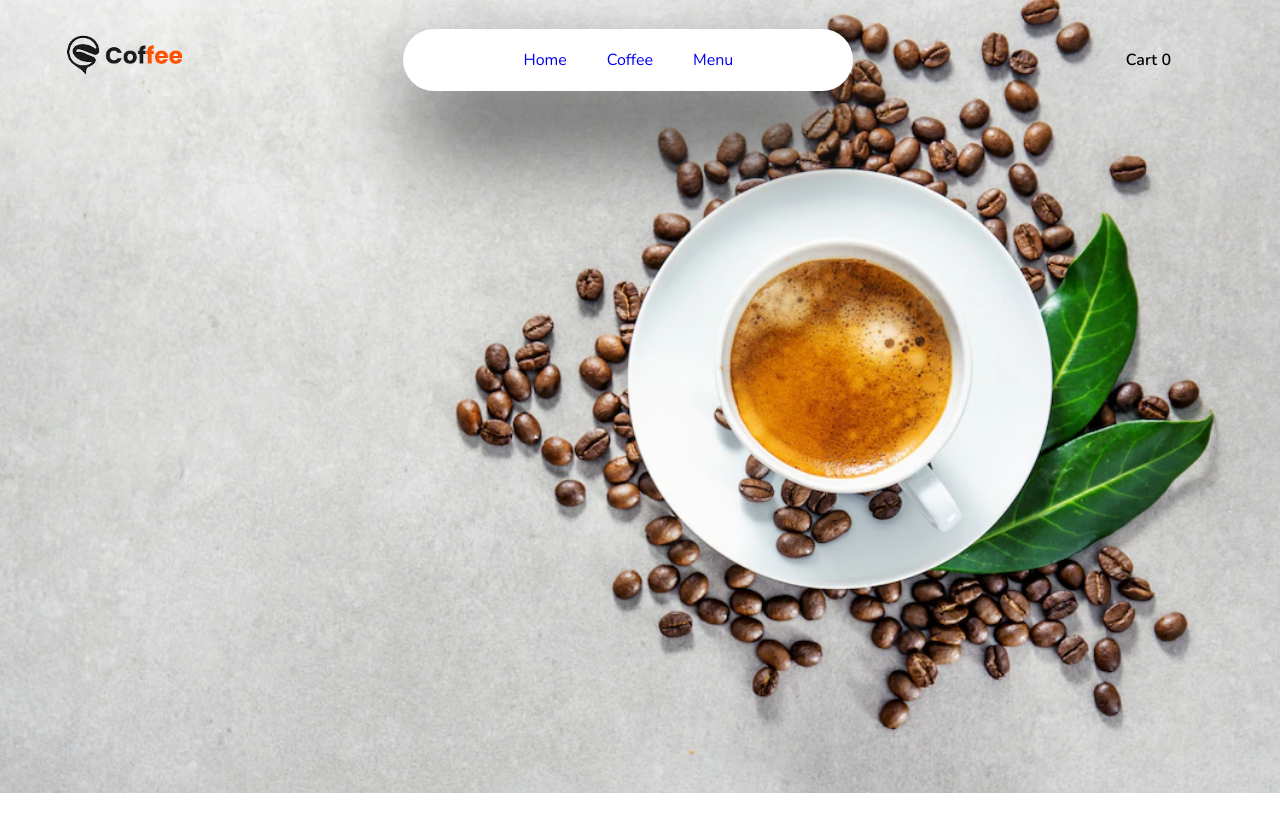
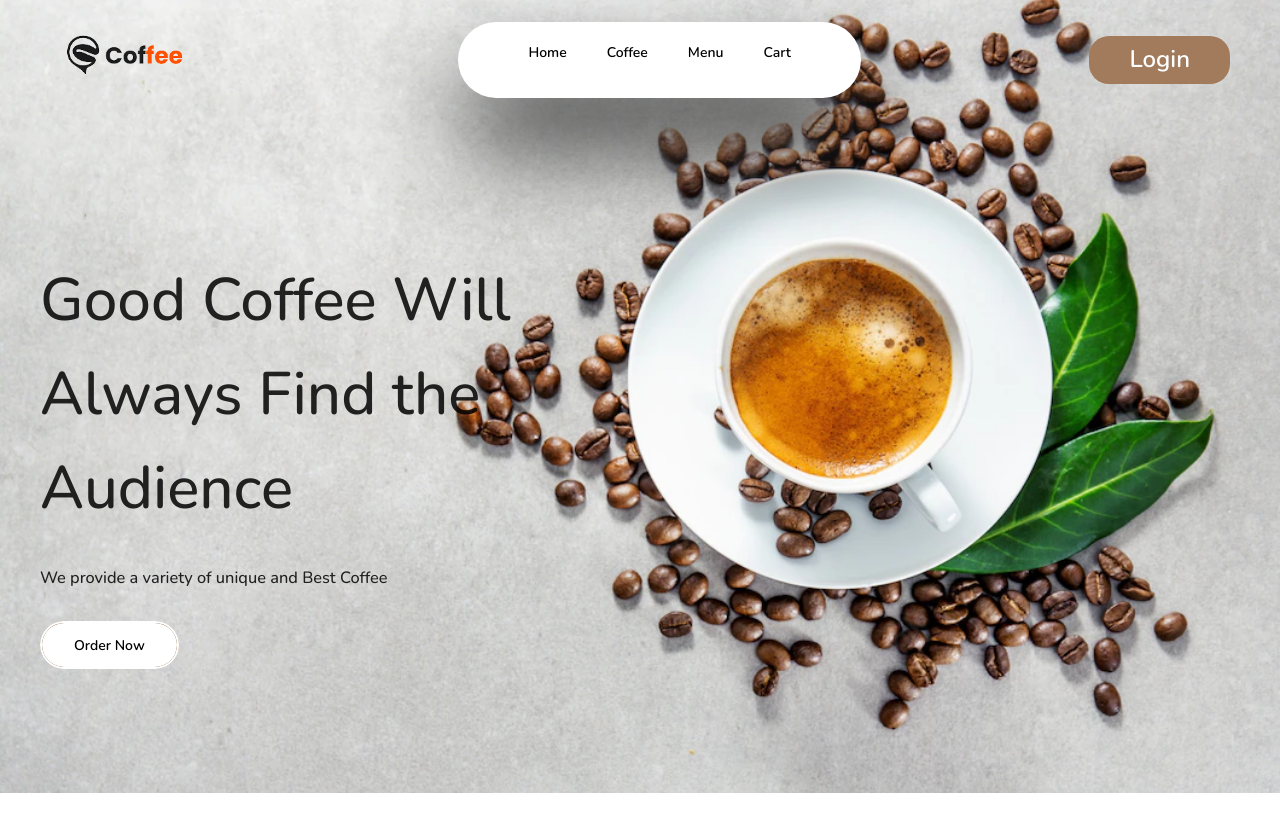
Before and after one commit to tindoan9/coffeeapp, a React (Create React App) app: page / in a window 1280 px wide. Shown: the top 832 px of the page. Built offline with nearby package versions, Linux system fonts and the light colour scheme.

Commit message:
'commit'

```diff
--- a/package.json
+++ b/package.json
@@ -6,6 +6,7 @@
     "@testing-library/jest-dom": "^5.16.4",
     "@testing-library/react": "^13.3.0",
     "@testing-library/user-event": "^13.5.0",
+    "antd": "^4.21.4",
     "react": "^18.1.0",
     "react-dom": "^18.1.0",
     "react-router-dom": "6",
--- a/src/coffeeApp/NavBar/NavBar.jsx
+++ b/src/coffeeApp/NavBar/NavBar.jsx
@@ -20,7 +20,7 @@ export default function NavBar() {
 
                     </ul>
                 </nav>
-                <b className='cart__number'>Cart <span>0</span></b>
+                <b className='login'>Login</b>
             </header>
 
         </>
--- a/src/coffeeApp/NavBar/SideBarData.js
+++ b/src/coffeeApp/NavBar/SideBarData.js
@@ -10,5 +10,10 @@ export const SideBarData = [
 	{
 		title: 'Menu',
 		path: '/menu'
-	}
+	},
+	{
+		title: 'Cart',
+		path: '/cart'
+	},
+
 ]
--- a/src/coffeeApp/NavBar/pages/HomePage/HomePage.jsx
+++ b/src/coffeeApp/NavBar/pages/HomePage/HomePage.jsx
@@ -6,7 +6,13 @@ export default function HomePage() {
 		<>
 			<div className="banner">
 				<img src={Banner} alt="" />
+				<div className="title">
+					<h1>Good Coffee Will Always Find the Audience</h1>
+					<h3>We provide a variety of unique and Best Coffee</h3>
+					<button class="btn-41"><span>Order Now</span></button>
+				</div>
 			</div>
+
 		</>
 	)
 }
--- a/src/coffeeApp/NavBar/pages/HomePage/style.css
+++ b/src/coffeeApp/NavBar/pages/HomePage/style.css
@@ -2,3 +2,76 @@
 	width: 100%;
 	transform: translate(0, -60px);
 }
+.title{
+	width: 500px;
+	transform: translate(40px, -600px);
+}
+.title h1{
+	font-size: 60px;
+}
+.title h3{
+	margin-bottom: 30px;
+}
+.btn-41,
+.btn-41 *,
+.btn-41 :after,
+.btn-41 :before,
+.btn-41:after,
+.btn-41:before {
+  border: 0 solid;
+  box-sizing: border-box;
+}
+.btn-41 {
+  -webkit-tap-highlight-color: transparent;
+  -webkit-appearance: button;
+  background-color: #A27B5C;
+  background-image: none;
+  color: #fff;
+  cursor: pointer;
+  font-family: ui-sans-serif, system-ui, -apple-system, BlinkMacSystemFont,
+    Segoe UI, Roboto, Helvetica Neue, Arial, Noto Sans, sans-serif,
+    Apple Color Emoji, Segoe UI Emoji, Segoe UI Symbol, Noto Color Emoji;
+  font-size: 100%;
+  line-height: 1.5;
+  margin: 0;
+  -webkit-mask-image: -webkit-radial-gradient(#A27B5C, #fff);
+  padding: 0;
+}
+.btn-41:disabled {
+  cursor: default;
+}
+.btn-41:-moz-focusring {
+  outline: auto;
+}
+.btn-41 svg {
+  display: block;
+  vertical-align: middle;
+}
+.btn-41 [hidden] {
+  display: none;
+}
+.btn-41 {
+  border: 2px solid #fff;
+  border-radius: 999px;
+  box-sizing: border-box;
+  display: block;
+  font-weight: 900;
+  overflow: hidden;
+  padding: 0.7rem 2rem;
+  position: relative;
+  /* text-transform: uppercase; */
+}
+.btn-41 span {
+  mix-blend-mode: difference;
+}
+.btn-41:before {
+  background: #fff;
+  border-radius: 999px;
+  content: "";
+  inset: 0;
+  position: absolute;
+  transition: transform 0.2s;
+}
+.btn-41:hover:before {
+  transform: scale(0.7);
+}
--- a/src/coffeeApp/NavBar/style.css
+++ b/src/coffeeApp/NavBar/style.css
@@ -15,12 +15,14 @@ header{
 }
 .nav__links{
 	background-color: #FFFFFF;
-	padding: 20px 100px;
+	padding: 20px 50px;
 	border-radius: 40px;
 	box-shadow: 5px 50px 90px 0.001px #333;
 	list-style: none;
 }
 .nav__links li{
+	font-weight: bolder;
+	color: black;
 	display: inline-block;
 	padding: 0px 20px;
 }
@@ -30,6 +32,11 @@ header{
 .nav__links li:hover{
 	color: #0088a9;
 }
-.cart__number{
-	padding: 0px 99px;
+.login{
+	font-size: 24px;
+	padding: 5px 40px;
+	margin-right: 40px;
+	background-color: #A27B5C;
+	color: #fff;
+	border-radius: 20px;
 }
--- a/src/index.css
+++ b/src/index.css
@@ -5,7 +5,3 @@
 	box-sizing: border-box;
 	font-family: 'Nunito', sans-serif;
 }
-/* body{
-	background: url(./images/background.jpg);
-	background-size: cover;
-} */
--- a/src/index.js
+++ b/src/index.js
@@ -3,6 +3,7 @@ import ReactDOM from 'react-dom/client';
 import './index.css';
 import App from './App';
 import reportWebVitals from './reportWebVitals';
+import 'antd/dist/antd.less';
 
 const root = ReactDOM.createRoot(document.getElementById('root'));
 root.render(
```
Also changed, not shown: 1 other file (tests, documents, lock files or other folders).
